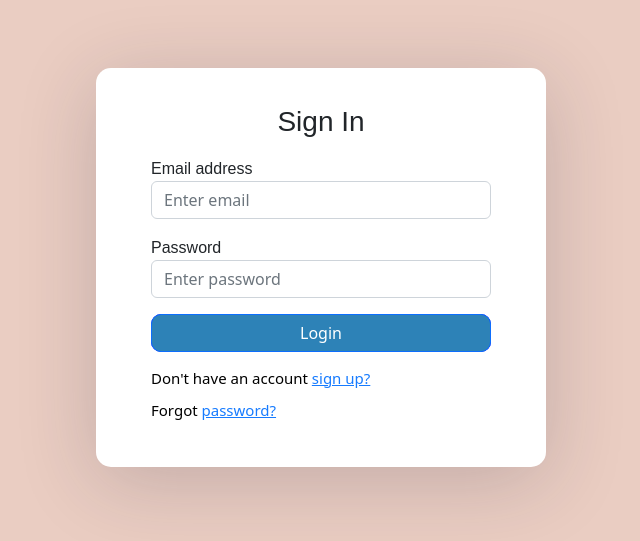
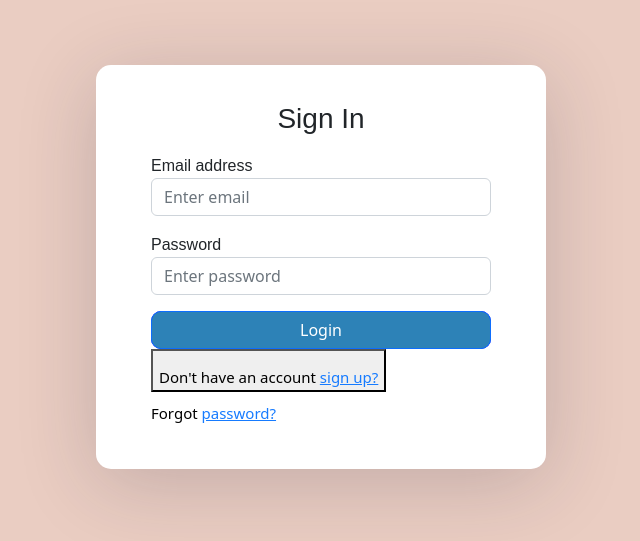
Before and after one commit to Michelle-Mungai/Phase-4-HMS, a React (Create React App) app: page / in a window 1280 px wide. Shown: the part 133-674 px from the top of the page, without its empty margins (319-959 px from the left). Built offline with nearby package versions, Linux system fonts and the light colour scheme; the HTML template or start-up script is replaced by a standard one; a web font is replaced by a local one.

Commit message:
changes made in file

```diff
--- a/src/components/login.component.js
+++ b/src/components/login.component.js
@@ -1,6 +1,10 @@
 import React, { Component } from "react";
 export default class Login extends Component {
     render() {
+      const handleSubmit = (e) => {
+        e.preventDefault();
+        console.log(email);
+      }
         return (
             <form>
         <h3>Sign In</h3>
@@ -27,9 +31,9 @@ export default class Login extends Component {
             Login
           </button>
         </div>
-        <p className="sign-up text-left">
+        <button className="sign-up text-left" onClick={() => props.onFormSwitch("sign up")}>
           Don't have an account <a href="/sign-up">sign up?</a>
-        </p>
+        </button>
         <p className="forgot-password text-right">
           Forgot <a href="/password"> password?</a>
         </p>
```
